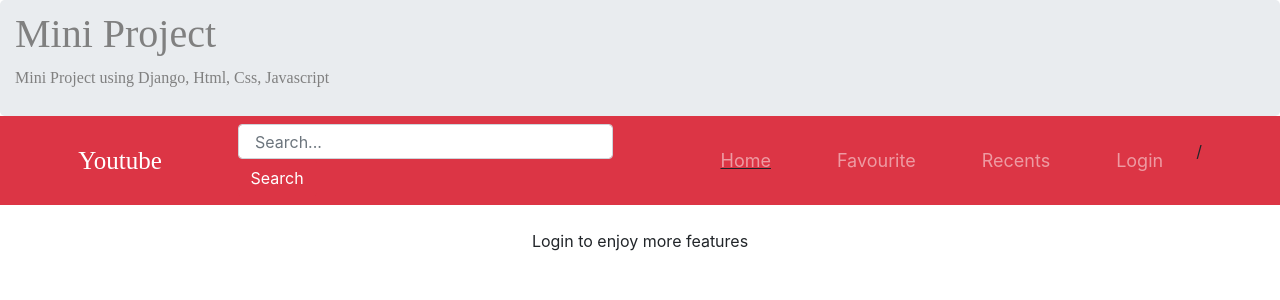
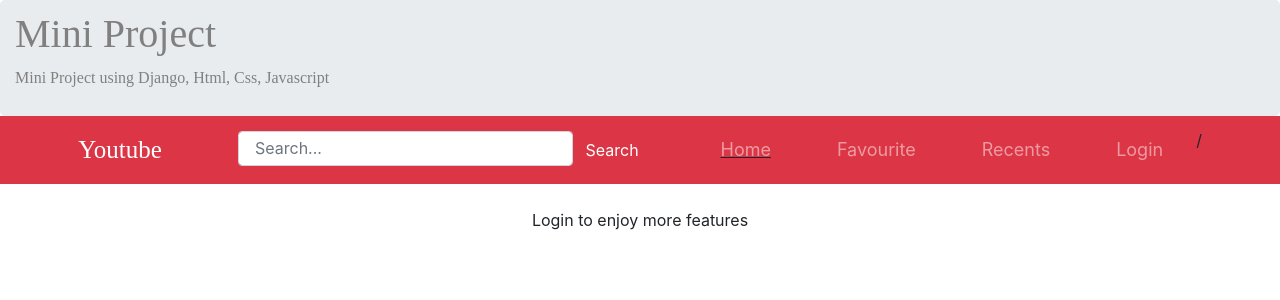
Before and after one commit to Sainam12/Mytube, a Django app: page /home/ in a window 1280 px wide. Shown: the top 300 px of the page. Run offline with Django 3.2, Linux system fonts and the light colour scheme; some libraries are stand-ins or nearby versions.

Commit message:
my commit

```diff
--- a/search/static/search/yt.css
+++ b/search/static/search/yt.css
@@ -14,7 +14,7 @@
 .form-control
 {
 	float: left;
-	width: 375px;
+	width: 335px;
 	height: 35px;
 }
 .search
```
